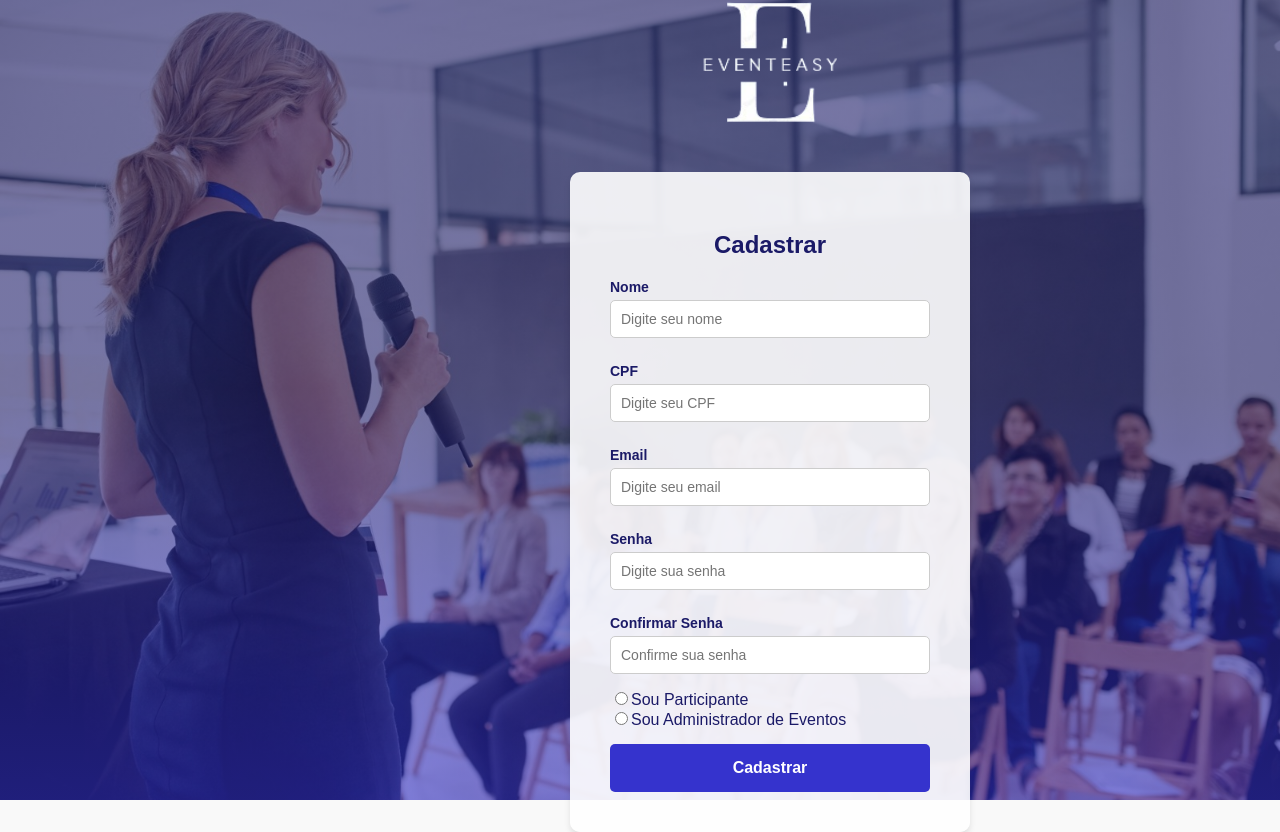
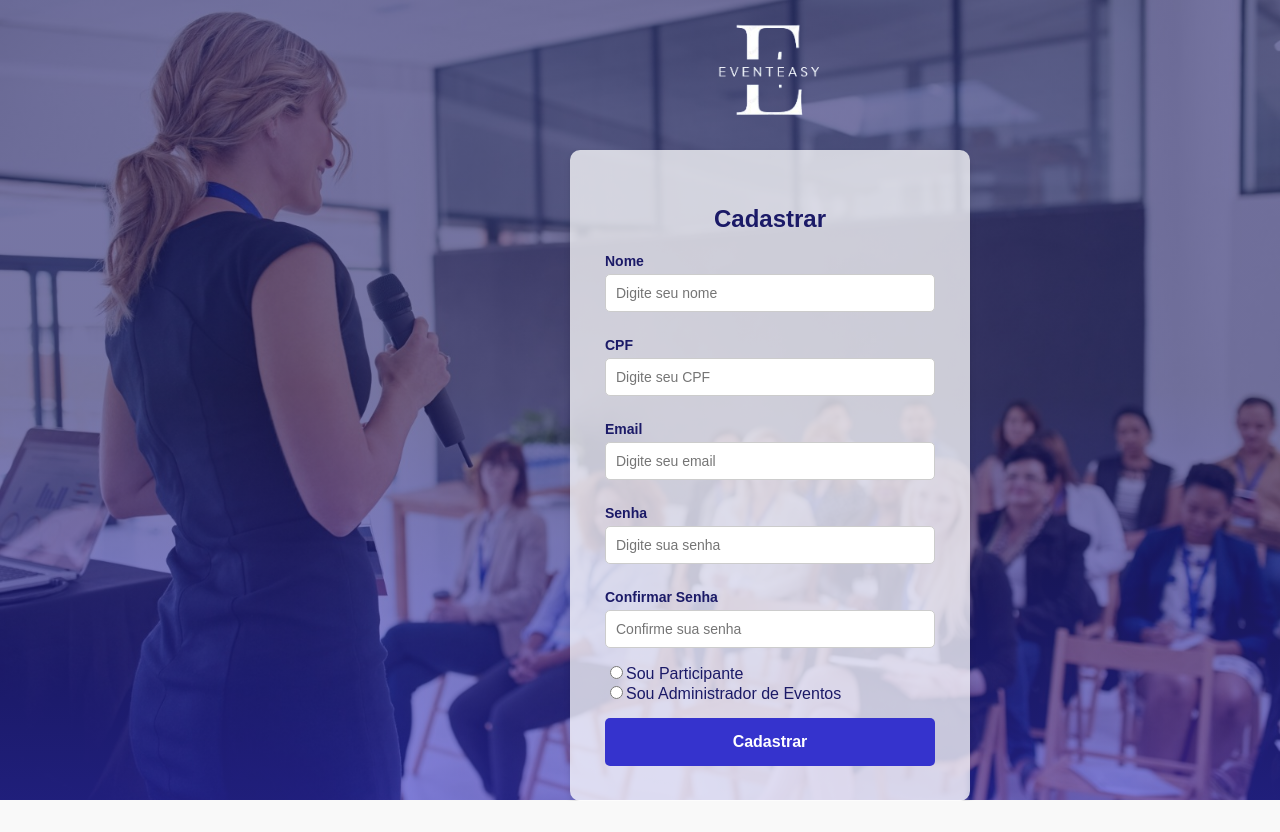
Before and after one commit to farias-alan/EventEasy, a React (Create React App) app in the folder frontend/: page /cadastro in a window 1280 px wide. After the commit the page ends 801 px from the top, so only its background shows below. Built offline with nearby package versions, Linux system fonts and the light colour scheme.

Commit message:
style: Box Cadastro

```diff
--- a/frontend/src/pages/CadastroPage/CadastroPage.css
+++ b/frontend/src/pages/CadastroPage/CadastroPage.css
@@ -16,16 +16,16 @@
 
 
   .cadastro-logo {
-    width: 200px;
-    margin-bottom: 20px;
+    width: 150px;
+    margin-bottom: 10px;
     margin-left: 400px;
   }
 
 
   .cadastro-box {
-    background-color: rgba(255, 255, 255, 0.9);
+    background-color: rgba(255, 255, 255, 0.75);
     border-radius: 10px;
-    padding: 40px;
+    padding: 35px;
     width: 400px;
     box-shadow: 0px 4px 6px rgba(0, 0, 0, 0.1);
     text-align: center;
```
